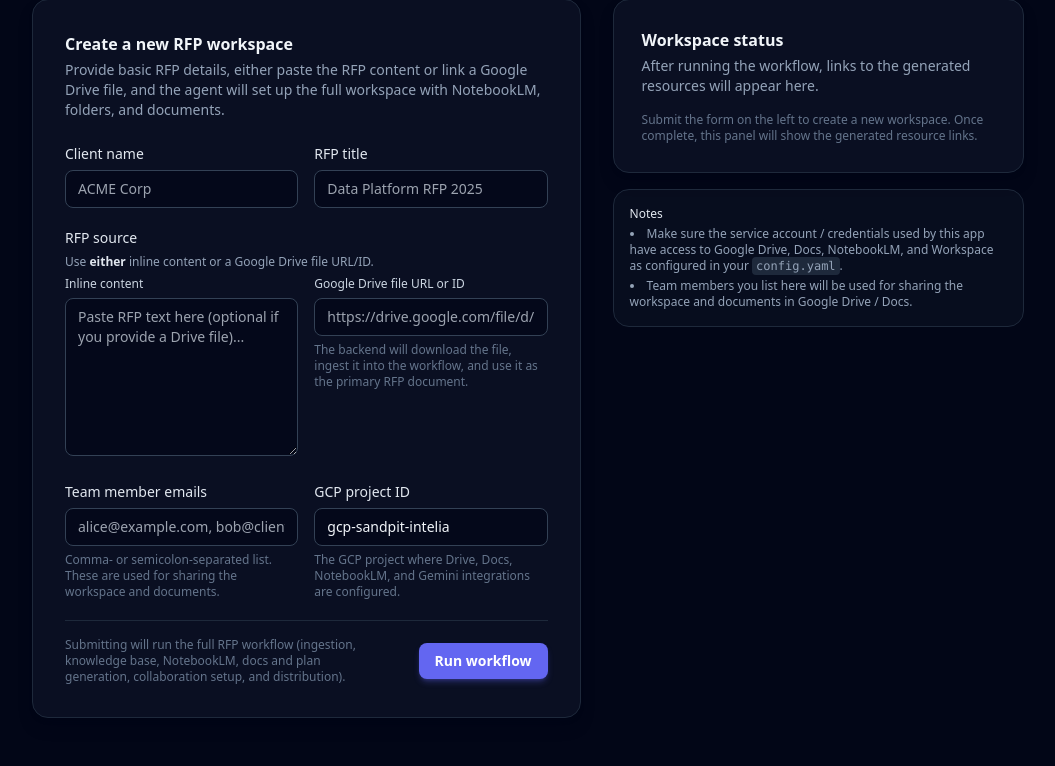
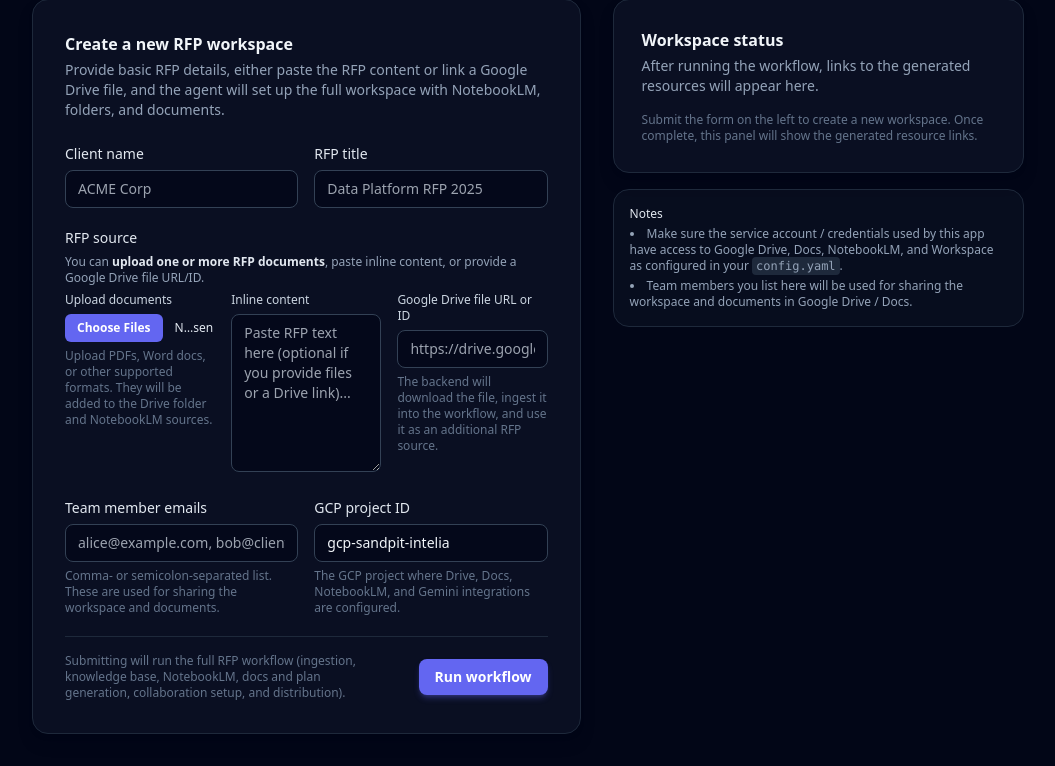
Before and after one commit to danielzillmann-hue/rfp-accelerator-agent, a FastAPI app: page /ui in a window 1280 px wide. Shown: the part 110-876 px from the top of the page, without its empty margins (112-1167 px from the left). Run offline with FastAPI, Linux system fonts and the light colour scheme; some libraries are stand-ins or nearby versions.

Commit message:
Support multi-file uploads in UI and ingest into Drive & NotebookLM

```diff
--- a/server.py
+++ b/server.py
@@ -1,7 +1,8 @@
 import os
 import re
+import tempfile
 from typing import List, Optional
-from fastapi import FastAPI, HTTPException, BackgroundTasks, Request, Form
+from fastapi import FastAPI, HTTPException, BackgroundTasks, Request, Form, UploadFile, File
 from fastapi.responses import HTMLResponse
 from fastapi.templating import Jinja2Templates
 from pydantic import BaseModel
@@ -42,93 +43,98 @@ async def ui_home(request: Request):
         },
     )
 
+def _execute_workflow(rfp_files: List[str], client_name: str, rfp_title: str, team_members: List[str], gcp_project: str):
+    """Run the core RFP workflow and format the standard response."""
+    agent = RFPAcceleratorAgent(
+        gcp_project=gcp_project,
+        config_path="config.yaml",
+    )
+
+    result = agent.execute_workflow(
+        rfp_files=rfp_files,
+        client_name=client_name,
+        rfp_title=rfp_title,
+        team_members=team_members,
+    )
+
+    response = {
+        "status": "success",
+        "message": "Workflow completed",
+        "resources": {
+            "folder": result["context"].get("folder_url"),
+            "questions": result["context"].get("questions_doc_url"),
+            "plan": result["context"].get("plan_doc_url"),
+        },
+    }
+
+    # DEBUG: Print the response to logs
+    print(f"DEBUG: Tool Response = {response}")
+    print(f"DEBUG: Full Context = {result.get('context', {})}")
+
+    return response
+
+
 @app.post("/run-workflow")
 async def run_workflow(request: RFPRequest, background_tasks: BackgroundTasks):
     """
-    Trigger the RFP workflow.
+    Trigger the RFP workflow via JSON API.
     Accepts either raw content (rfp_content) OR a Google Drive File ID/URL (rfp_drive_file_id).
     """
-    temp_files = []
+    temp_files: List[str] = []
 
     try:
-        # Initialize agent
-        agent = RFPAcceleratorAgent(
-            gcp_project=request.gcp_project,
-            config_path="config.yaml"
-        )
-
-        rfp_files = []
+        rfp_files: List[str] = []
 
         # Scenario 1: Drive File ID provided
         if request.rfp_drive_file_id:
             file_id = extract_file_id(request.rfp_drive_file_id)
 
-            # Use the agent's drive client to download
-            # Note: We access the private _drive_client or create a new one
-            drive_client = GoogleDriveClient(credentials_path=None) # Uses default creds
+            drive_client = GoogleDriveClient(credentials_path=None)  # Uses default creds
 
-            # Get metadata to determine extension
             metadata = drive_client.get_file_metadata(file_id)
-            filename = metadata.get('name', 'rfp_document.pdf')
+            filename = metadata.get("name", "rfp_document.pdf")
             temp_path = os.path.abspath(filename)
 
-            # Download
             drive_client.download_file(file_id, temp_path)
             rfp_files.append(temp_path)
             temp_files.append(temp_path)
 
         # Scenario 2: Raw Content provided
         elif request.rfp_content:
-            # Use provided filename or generate one
             if request.rfp_filename:
                 temp_filename = request.rfp_filename
             else:
                 temp_filename = f"temp_rfp_{request.client_name.replace(' ', '_')}.txt"
 
-            # Ensure we write text content (Gemini extracts text from PDFs)
             with open(temp_filename, "w", encoding="utf-8") as f:
                 f.write(request.rfp_content)
-            rfp_files.append(os.path.abspath(temp_filename))
-            temp_files.append(temp_filename)
+            abs_path = os.path.abspath(temp_filename)
+            rfp_files.append(abs_path)
+            temp_files.append(abs_path)
 
         else:
-            raise HTTPException(status_code=400, detail="Either rfp_content or rfp_drive_file_id must be provided")
+            raise HTTPException(
+                status_code=400,
+                detail="Either rfp_content or rfp_drive_file_id must be provided",
+            )
 
-        # Run workflow
-        result = agent.execute_workflow(
+        response = _execute_workflow(
             rfp_files=rfp_files,
             client_name=request.client_name,
             rfp_title=request.rfp_title,
-            team_members=request.team_members
+            team_members=request.team_members,
+            gcp_project=request.gcp_project,
         )
-
-        # Cleanup
-        for f in temp_files:
-            if os.path.exists(f):
-                os.remove(f)
-
-        response = {
-            "status": "success",
-            "message": "Workflow completed",
-            "resources": {
-                "folder": result['context'].get('folder_url'),
-                "questions": result['context'].get('questions_doc_url'),
-                "plan": result['context'].get('plan_doc_url')
-            }
-        }
-
-        # DEBUG: Print the response to logs
-        print(f"DEBUG: Tool Response = {response}")
-        print(f"DEBUG: Full Context = {result.get('context', {})}")
 
         return response
 
     except Exception as e:
-        # Cleanup on error
+        raise HTTPException(status_code=500, detail=str(e))
+
+    finally:
         for f in temp_files:
             if os.path.exists(f):
                 os.remove(f)
-        raise HTTPException(status_code=500, detail=str(e))
 
 @app.post("/ui/run-workflow", response_class=HTMLResponse)
 async def run_workflow_form(
@@ -137,28 +143,67 @@ async def run_workflow_form(
     rfp_title: str = Form(...),
     rfp_content: Optional[str] = Form(None),
     rfp_drive_file_id: Optional[str] = Form(None),
+    rfp_files: Optional[List[UploadFile]] = File(None),
     team_members: Optional[str] = Form(None),
     gcp_project: str = Form("gcp-sandpit-intelia"),
 ):
     """HTML form handler that triggers the RFP workflow and renders results."""
-    # Parse team members from comma/space separated string
-    team_list: List[str] = []
-    if team_members:
-        raw_items = [item.strip() for item in team_members.replace(";", ",").split(",")]
-        team_list = [item for item in raw_items if item]
+    try:
+        # Parse team members from comma/space separated string
+        team_list: List[str] = []
+        if team_members:
+            raw_items = [item.strip() for item in team_members.replace(";", ",").split(",")]
+            team_list = [item for item in raw_items if item]
 
-    api_request = RFPRequest(
-        client_name=client_name,
-        rfp_title=rfp_title,
-        rfp_content=rfp_content or None,
-        rfp_filename=None,
-        rfp_drive_file_id=rfp_drive_file_id or None,
-        team_members=team_list,
-        gcp_project=gcp_project,
-    )
+        temp_files: List[str] = []
+        rfp_file_paths: List[str] = []
 
-    try:
-        result = await run_workflow(api_request, BackgroundTasks())
+        # Handle uploaded files (one or many)
+        if rfp_files:
+            for upload in rfp_files:
+                if not upload.filename:
+                    continue
+                suffix = os.path.splitext(upload.filename)[1]
+                fd, temp_path = tempfile.mkstemp(suffix=suffix or "")
+                os.close(fd)
+                with open(temp_path, "wb") as out_f:
+                    out_f.write(await upload.read())
+                rfp_file_paths.append(temp_path)
+                temp_files.append(temp_path)
+
+        # Optional: also support Drive URL/ID or inline content, same as JSON API
+        if rfp_drive_file_id:
+            file_id = extract_file_id(rfp_drive_file_id)
+            drive_client = GoogleDriveClient(credentials_path=None)
+            metadata = drive_client.get_file_metadata(file_id)
+            filename = metadata.get("name", "rfp_document.pdf")
+            temp_path = os.path.abspath(filename)
+            drive_client.download_file(file_id, temp_path)
+            rfp_file_paths.append(temp_path)
+            temp_files.append(temp_path)
+        elif rfp_content and not rfp_file_paths:
+            # Fallback to text content if no files uploaded
+            temp_filename = f"temp_rfp_{client_name.replace(' ', '_')}.txt"
+            with open(temp_filename, "w", encoding="utf-8") as f:
+                f.write(rfp_content)
+            abs_path = os.path.abspath(temp_filename)
+            rfp_file_paths.append(abs_path)
+            temp_files.append(abs_path)
+
+        if not rfp_file_paths:
+            raise HTTPException(
+                status_code=400,
+                detail="Please upload at least one RFP document, provide inline content, or a Drive file URL/ID.",
+            )
+
+        result = _execute_workflow(
+            rfp_files=rfp_file_paths,
+            client_name=client_name,
+            rfp_title=rfp_title,
+            team_members=team_list,
+            gcp_project=gcp_project,
+        )
+
         return templates.TemplateResponse(
             "index.html",
             {
@@ -176,6 +221,11 @@ async def run_workflow_form(
                 "error": exc.detail,
             },
         )
+    finally:
+        if "temp_files" in locals():
+            for f in temp_files:
+                if os.path.exists(f):
+                    os.remove(f)
 
 if __name__ == "__main__":
     import uvicorn
--- a/templates/index.html
+++ b/templates/index.html
@@ -59,9 +59,24 @@
             <div class="space-y-1.5">
               <label class="block text-sm font-medium text-slate-200">RFP source</label>
               <p class="text-xs text-slate-400 mb-2">
-                Use <span class="font-semibold text-slate-200">either</span> inline content or a Google Drive file URL/ID.
+                You can <span class="font-semibold text-slate-200">upload one or more RFP documents</span>, paste inline
+                content, or provide a Google Drive file URL/ID.
               </p>
-              <div class="grid gap-4 md:grid-cols-2">
+              <div class="grid gap-4 md:grid-cols-3">
+                <div class="space-y-1.5">
+                  <label for="rfp_files" class="block text-xs font-medium text-slate-300">Upload documents</label>
+                  <input
+                    id="rfp_files"
+                    name="rfp_files"
+                    type="file"
+                    multiple
+                    class="block w-full text-xs text-slate-200 file:mr-3 file:rounded-md file:border-0 file:bg-indigo-500 file:px-3 file:py-1.5 file:text-xs file:font-semibold file:text-white hover:file:bg-indigo-400 cursor-pointer"
+                  />
+                  <p class="text-xs text-slate-500">
+                    Upload PDFs, Word docs, or other supported formats. They will be added to the Drive folder and
+                    NotebookLM sources.
+                  </p>
+                </div>
                 <div class="space-y-1.5">
                   <label for="rfp_content" class="block text-xs font-medium text-slate-300">Inline content</label>
                   <textarea
@@ -69,7 +84,7 @@
                     name="rfp_content"
                     rows="7"
                     class="w-full rounded-lg border border-slate-700 bg-slate-950/70 px-3 py-2 text-sm focus:outline-none focus:ring-2 focus:ring-indigo-500 focus:border-indigo-500"
-                    placeholder="Paste RFP text here (optional if you provide a Drive file)..."
+                    placeholder="Paste RFP text here (optional if you provide files or a Drive link)..."
                   ></textarea>
                 </div>
                 <div class="space-y-1.5">
@@ -82,8 +97,8 @@
                     placeholder="https://drive.google.com/file/d/..."
                   />
                   <p class="text-xs text-slate-500">
-                    The backend will download the file, ingest it into the workflow, and use it as the primary RFP
-                    document.
+                    The backend will download the file, ingest it into the workflow, and use it as an additional RFP
+                    source.
                   </p>
                 </div>
               </div>
```
Also changed, not shown: other parts of templates/index.html (+1 -1 lines).
